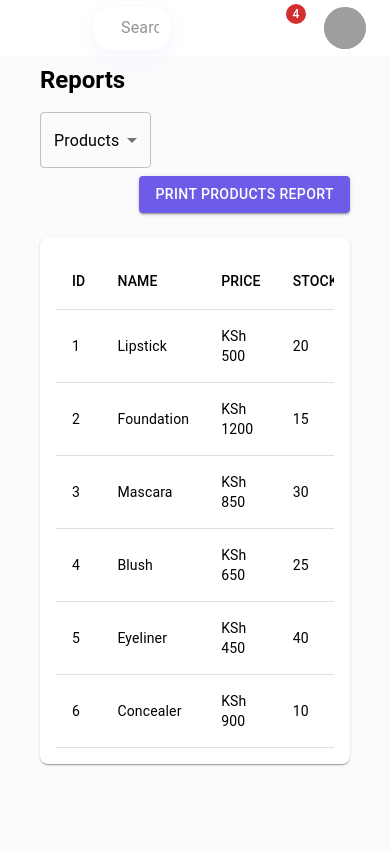
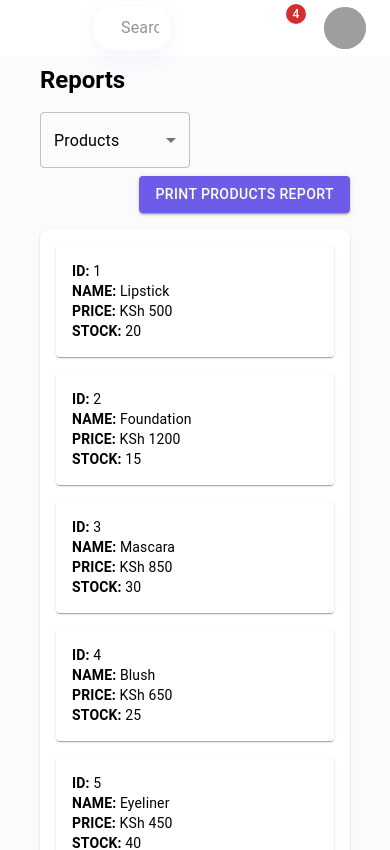
Before and after one commit to StassyB/sals_management, a React (Create React App) app: page /reports in a window 390 px wide. Shown: the top 850 px of the page. Built offline with nearby package versions, Linux system fonts and the light colour scheme; grey boxes are pictures that could not be loaded; some icons are missing.

Commit message:
Update Index.js

```diff
--- a/src/pages/Reports/Index.js
+++ b/src/pages/Reports/Index.js
@@ -1,7 +1,25 @@
 import React, { useState } from "react";
-import { Box, Paper, Typography, Button, Select, MenuItem, Table, TableBody, TableCell, TableContainer, TableHead, TableRow } from "@mui/material";
+import {
+  Box,
+  Paper,
+  Typography,
+  Button,
+  Select,
+  MenuItem,
+  Table,
+  TableBody,
+  TableCell,
+  TableContainer,
+  TableHead,
+  TableRow,
+  useMediaQuery
+} from "@mui/material";
+import { useTheme } from "@mui/material/styles";
 
 export default function Reports() {
+  const theme = useTheme();
+  const isMobile = useMediaQuery(theme.breakpoints.down("sm"));
+
   const [reportType, setReportType] = useState("Products");
 
   const salesData = [
@@ -71,18 +89,27 @@ export default function Reports() {
         Reports
       </Typography>
 
-      <Select value={reportType} onChange={(e) => setReportType(e.target.value)} sx={{ mb: 1, mr: 2 }}>
+      <Box sx={{ display: "flex", alignItems: "center", mb: 2, flexWrap: "wrap" }}>
+        <Select
+          value={reportType}
+          onChange={(e) => setReportType(e.target.value)}
+          sx={{ mb: 1, mr: 2, minWidth: 150 }}
+        >
           <MenuItem value="Sales">Sales</MenuItem>
           <MenuItem value="Customers">Customers</MenuItem>
           <MenuItem value="Products">Products</MenuItem>
         </Select>
-<Box sx={{ textAlign: "right" }}>
+
+        <Box sx={{ ml: "auto" }}>
           <Button variant="contained" onClick={handlePrint}>
             Print {reportType} Report
           </Button>
         </Box>
-      <Paper sx={{ p: 2, borderRadius: 2, mt: 3 }}>
+      </Box>
+
+      <Paper sx={{ p: 2, borderRadius: 2 }}>
         <div id="report-section">
+          {!isMobile && (
             <TableContainer>
               <Table>
                 <TableHead>
@@ -103,6 +130,18 @@ export default function Reports() {
                 </TableBody>
               </Table>
             </TableContainer>
+          )}
+
+          {/* Mobile View: Stacked Cards */}
+          {isMobile && getData().map((row) => (
+            <Paper key={row.id} sx={{ p: 2, mb: 2, boxShadow: 1 }}>
+              {Object.entries(row).map(([key, value]) => (
+                <Typography key={key} variant="body2">
+                  <strong>{key.toUpperCase()}:</strong> {value}
+                </Typography>
+              ))}
+            </Paper>
+          ))}
         </div>
       </Paper>
     </Box>
```
Lines whose indentation alone changed are shown as unchanged.
